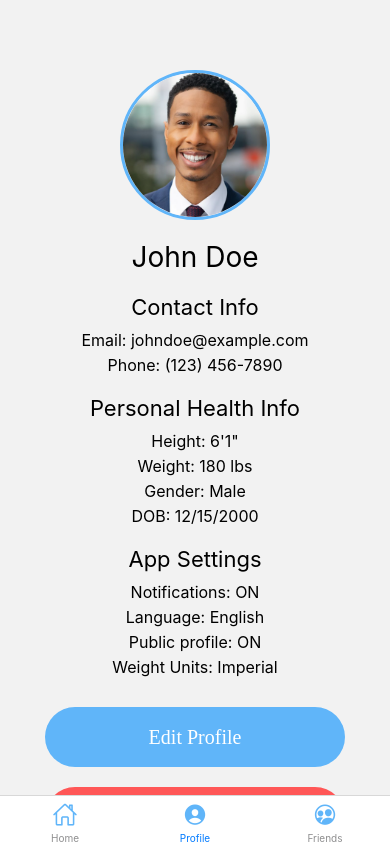
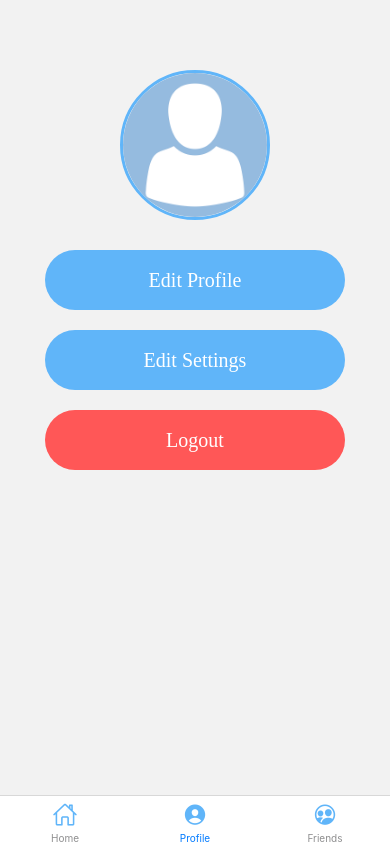
Before and after one commit to kfreeman000/LiftOff, a React Native app: screen /Profile in a window 390 px wide. Built offline with nearby package versions, Linux system fonts and the light colour scheme.

Commit message:
can edit profile and settings

```diff
--- a/friends.js
+++ b/friends.js
@@ -51,6 +51,7 @@ const FriendList = () => {
         <TextInput
           style={styles.input}
           placeholder="Search for your friend"
+          placeholderTextColor="grey"
           value={searchQuery}
           onChangeText={setSearchQuery}
         />
@@ -74,8 +75,9 @@ const FriendList = () => {
 
     },
     input: {
+      color: 'black',
       height: 40,
-      borderColor: '#ccc',
+      borderColor: 'black',
       borderWidth: 1,
       borderRadius: 5,
       paddingHorizontal: 10,
@@ -88,8 +90,9 @@ const FriendList = () => {
       backgroundColor: 'white',
     },
     friendName: {
+      borderColor: 'black',
       fontSize: 18,
-      color: '#333',
+      color: 'black',
     },
     separator: {
       height: 1,
--- a/home.js
+++ b/home.js
@@ -14,7 +14,7 @@ import { Ionicons } from '@expo/vector-icons';
 import { AchievementsForm, ViewAchievementsForm, CreateGoalForm, ViewGoalsForm, SaveGoalForm } from './achievements.js';
 import RepForm from './reps.js';
 import ProfileForm from './profile.js';
-//import Friends from './friends.js';
+import Friends from './friends.js';
 import styles from './style.js';
 import WorkoutForm from './workout.js';
 
--- a/profile.js
+++ b/profile.js
@@ -1,10 +1,61 @@
-import React from 'react';
-import { Text, TouchableOpacity, Image, ScrollView } from 'react-native';
+import React, { useState } from 'react';
+import { View, Image, TouchableOpacity, Alert, ScrollView, Modal, Text, TextInput } from 'react-native';
+import * as ImagePicker from 'expo-image-picker';
 import styles from './style.js';
+
+
 const ProfileScreen = () => {
+      const [pic, setPic] = useState('./assets/blankProfilePic.webp');
+      const [name, setName] = useState('Jill Doe');
+      const [email, setEmail] = useState('johndoe@example.com');
+      const [height, setHeight] = useState("6'0");
+      const [weight, setWeight] = useState('180 lbs');
+      const [gender, setGender] = useState('Female');
+      const [dob, setDob] = useState('12/15/2000');
+
+
+      const [notificiations, setNot] = useState('ON');
+      const [lang, setLang] = useState('English');
+      const [publicP, setPublicP] = useState('public');
+      const [units, setUnits] = useState('pounds');
+
+      const [isProfileModalVisible, setProfileModalVisible] = useState(false);
+      const [isSettingsModalVisible, setSettingsModalVisible] = useState(false);
+
+    const saveProfile = () => {
+    setProfileModalVisible(false);
+    Alert.alert("Success", "Profile updated!");
+  };
+
+    const saveSettings = () => {
+    setSettingsModalVisible(false);
+    Alert.alert("Success", "Settings updated!");
+  };
+
+    const updatePic = async () => {
+
+      const permissionResult = await ImagePicker.requestMediaLibraryPermissionsAsync();
+      if (permissionResult.granted === false) {
+        Alert.alert("Permission required", "You need to allow access to your photos.");
+        return;
+    }
+
+    // Launch image picker
+    const result = await ImagePicker.launchImageLibraryAsync({
+      mediaTypes: ImagePicker.MediaType.Images,
+      allowsEditing: true,   // crop
+      aspect: [1, 1],        // square profile pic
+      quality: 1,
+    });
+
+      if (!result.canceled) {
+        setProfilePic(result.assets[0].uri);
+    }
+  };
+
   return (
     <ScrollView contentContainerStyle={{ flexGrow: 1, alignItems: 'center', padding: 20 }}>
-      <Image source={require('./assets/someGuy.png')}
+      <Image source={require('./assets/blankProfilePic.webp')} onPress={() => updatePic()}
       style={{
         marginTop: 50,
         width: 150,
@@ -14,54 +65,67 @@ const ProfileScreen = () => {
         borderWidth: 3,
         borderColor: '#60B5F9',
       }}/>
-      <Text style={[styles.blueHeaderText, { fontSize: 28, marginBottom: 20 }]}>
-        John Doe
-      </Text>
-      <Text style={[styles.blueHeaderText, { fontSize: 22, marginBottom: 10 }]}>
-        Contact Info
-      </Text>
-      <Text style={[styles.blueHeaderText, { fontSize: 16, marginBottom: 5 }]}>
-        Email: johndoe@example.com
-      </Text>
-      <Text style={[styles.blueHeaderText, { fontSize: 16, marginBottom: 20 }]}>
-        Phone: (123) 456-7890
-      </Text>
-      <Text style={[styles.blueHeaderText, { fontSize: 22, marginBottom: 10 }]}>
-        Personal Health Info
-      </Text>
-      <Text style={[styles.blueHeaderText, { fontSize: 16, marginBottom: 5 }]}>
-        Height: 6'1"
-      </Text>
-      <Text style={[styles.blueHeaderText, { fontSize: 16, marginBottom: 5 }]}>
-        Weight: 180 lbs
-      </Text>
-      <Text style={[styles.blueHeaderText, { fontSize: 16, marginBottom: 5 }]}>
-        Gender: Male
-      </Text>
-      <Text style={[styles.blueHeaderText, { fontSize: 16, marginBottom: 20 }]}>
-        DOB: 12/15/2000
-      </Text>
-      <Text style={[styles.blueHeaderText, { fontSize: 22, marginBottom: 10 }]}>
-        App Settings
-      </Text>
-      <Text style={[styles.blueHeaderText, { fontSize: 16, marginBottom: 5 }]}>
-        Notifications: ON
-      </Text>
-      <Text style={[styles.blueHeaderText, { fontSize: 16, marginBottom: 5 }]}>
-        Language: English
-      </Text>
-      <Text style={[styles.blueHeaderText, { fontSize: 16, marginBottom: 5 }]}>
-        Public profile: ON
-      </Text>
-      <Text style={[styles.blueHeaderText, { fontSize: 16, marginBottom: 20 }]}>
-        Weight Units: Imperial
-      </Text>
-      <TouchableOpacity style={styles.buttonContainer}>
+
+
+
+      <TouchableOpacity style={styles.ProfileButtonContainer} onPress={() => setProfileModalVisible(true)}>
         <Text style={styles.buttonText}>Edit Profile</Text>
       </TouchableOpacity>
-      <TouchableOpacity style={[styles.buttonContainer, { backgroundColor: '#FF5757', marginTop: 20 }]}>
+
+      <TouchableOpacity style={styles.ProfileButtonContainer} onPress={() => setSettingsModalVisible(true)}>
+        <Text style={styles.buttonText}>Edit Settings</Text>
+      </TouchableOpacity>
+
+      <TouchableOpacity style={[styles.ProfileButtonContainer, { backgroundColor: '#FF5757'}]}>
         <Text style={styles.buttonText}>Logout</Text>
       </TouchableOpacity>
+
+
+
+      <Modal visible={isProfileModalVisible} animationType="fade" transparent={false}>
+
+            <Text style={styles.text}>Edit Profile</Text>
+
+            <TextInput style={styles.input} value={name} onChangeText={setName} placeholder="Name" />
+            <TextInput style={styles.input} value={email} onChangeText={setEmail} placeholder="Email" />
+            <TextInput style={styles.input} value={height} onChangeText={setHeight} placeholder="Height" />
+            <TextInput style={styles.input} value={weight} onChangeText={setWeight} placeholder="Weight" />
+            <TextInput style={styles.input} value={gender} onChangeText={setGender} placeholder="Gender" />
+            <TextInput style={styles.input} value={dob} onChangeText={setDob} placeholder="Birthday" />
+
+            <View style={{ flexDirection: 'row', justifyContent: 'space-between', marginTop: 20 }}>
+              <TouchableOpacity style={[styles.ProfileButtonContainer, { flex: 1, marginRight: 5 }]} onPress={saveProfile}>
+                <Text style={styles.buttonText}>Save Changes</Text>
+              </TouchableOpacity>
+              <TouchableOpacity style={[styles.ProfileButtonContainer, { flex: 1, marginLeft: 5, backgroundColor: '#FF5757' }]} onPress={() => setProfileModalVisible(false)}>
+                <Text style={styles.buttonText}>Cancel</Text>
+              </TouchableOpacity>
+            </View>
+      </Modal>
+
+
+      <Modal visible={isSettingsModalVisible} animationType='fade' transparent={false}>
+
+            <Text style={styles.text}>Edit Settings</Text>
+
+            <TextInput style={styles.input} value={notificiations} onChangeText={setNot} placeholder="notificiations" />
+            <TextInput style={styles.input} value={lang} onChangeText={setLang} placeholder="lang" />
+            <TextInput style={styles.input} value={publicP} onChangeText={setPublicP} placeholder="publicP" />
+            <TextInput style={styles.input} value={units} onChangeText={setUnits} placeholder="units" />
+
+
+            <View style={{ flexDirection: 'row', justifyContent: 'space-between', marginTop: 20 }}>
+              <TouchableOpacity style={[styles.ProfileButtonContainer, { flex: 1, marginRight: 5 }]} onPress={saveSettings}>
+                <Text style={styles.buttonText}>Save Changes</Text>
+              </TouchableOpacity>
+              <TouchableOpacity style={[styles.ProfileButtonContainer, { flex: 1, marginLeft: 5, backgroundColor: '#FF5757' }]} onPress={() => setSettingsModalVisible(false)}>
+                <Text style={styles.buttonText}>Cancel</Text>
+              </TouchableOpacity>
+            </View>
+      </Modal>
+
+
+
     </ScrollView>
   );
 };
--- a/style.js
+++ b/style.js
@@ -1,18 +1,39 @@
 import { StyleSheet } from 'react-native';
 
 const styles = StyleSheet.create({
+
+  //for profile
+    text: {
+      color: "#56c5f5",
+      textAlign: "center",
+      fontWeight: 'bold',
+      fontFamily: 'Comfortaa-Bold',
+      fontSize: 20,
+      marginTop:10,
+      paddingTop:100,
+      paddingBottom:15,
+
+    },
+
+    ProfileButtonContainer: {
+      alignItems: "center",
+      justifyContent: "center",
+      margin: 10,
+      width: 300,
+      height: 60,
+      borderRadius: 32,
+      backgroundColor: "#60B5F9",
+      overflow: "hidden"
+    },
+
     button: {
       alignItems: "center",
-      marginTop:10,
-      paddingTop:15,
-      paddingBottom:15,
       marginLeft:30,
       marginRight:30,
       borderRadius:10,
       borderWidth: 1,
       backgroundColor: "#56c5f5",
-      padding: 10,
-       overflow: "hidden"
+      overflow: "hidden"
     },
     achievementItem: {
       flexDirection: 'row',
@@ -41,7 +62,6 @@ const styles = StyleSheet.create({
     buttonContainer: {
       alignItems: "center",
       justifyContent: "center",
-      marginTop: 10,
       width: 300,
       height: 60,
       borderRadius: 32,
```
Also changed, not shown: assets/blankProfilePic.webp (added), assets/profile_pic.jpeg (deleted).
